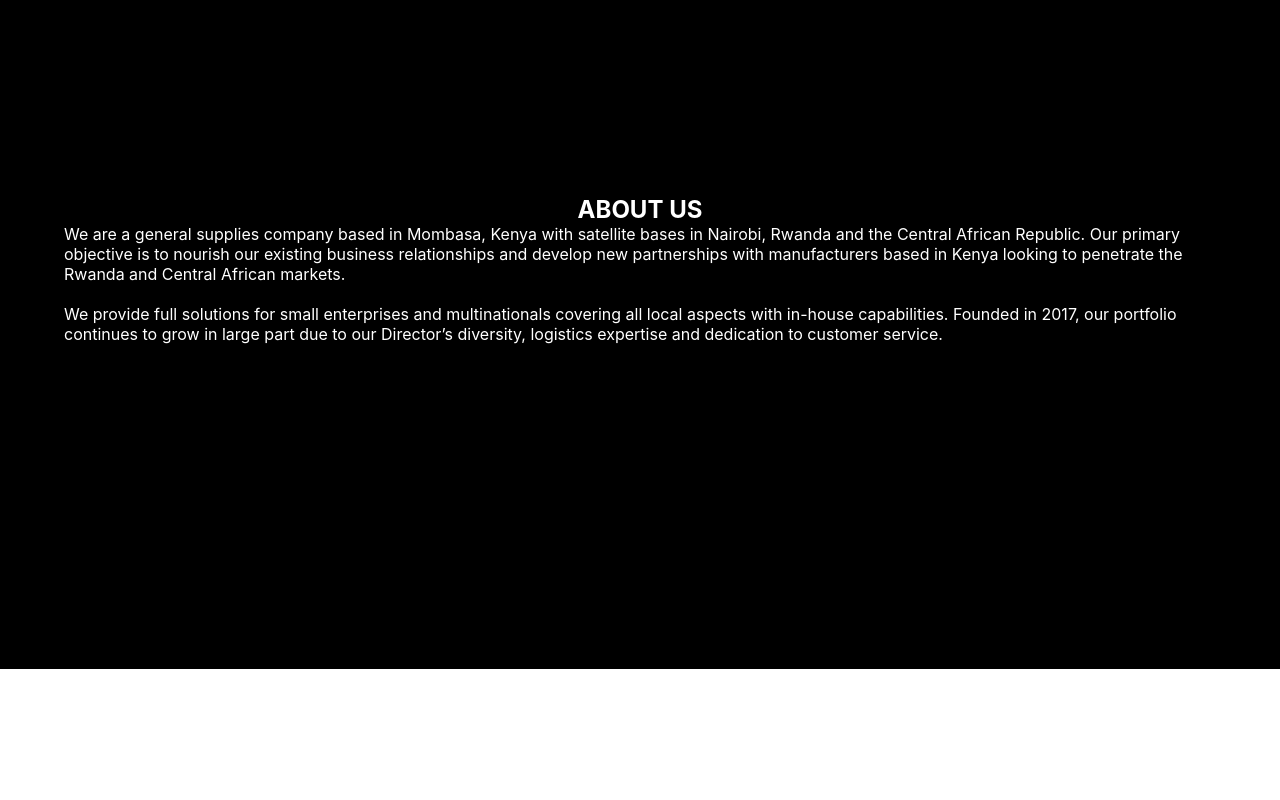
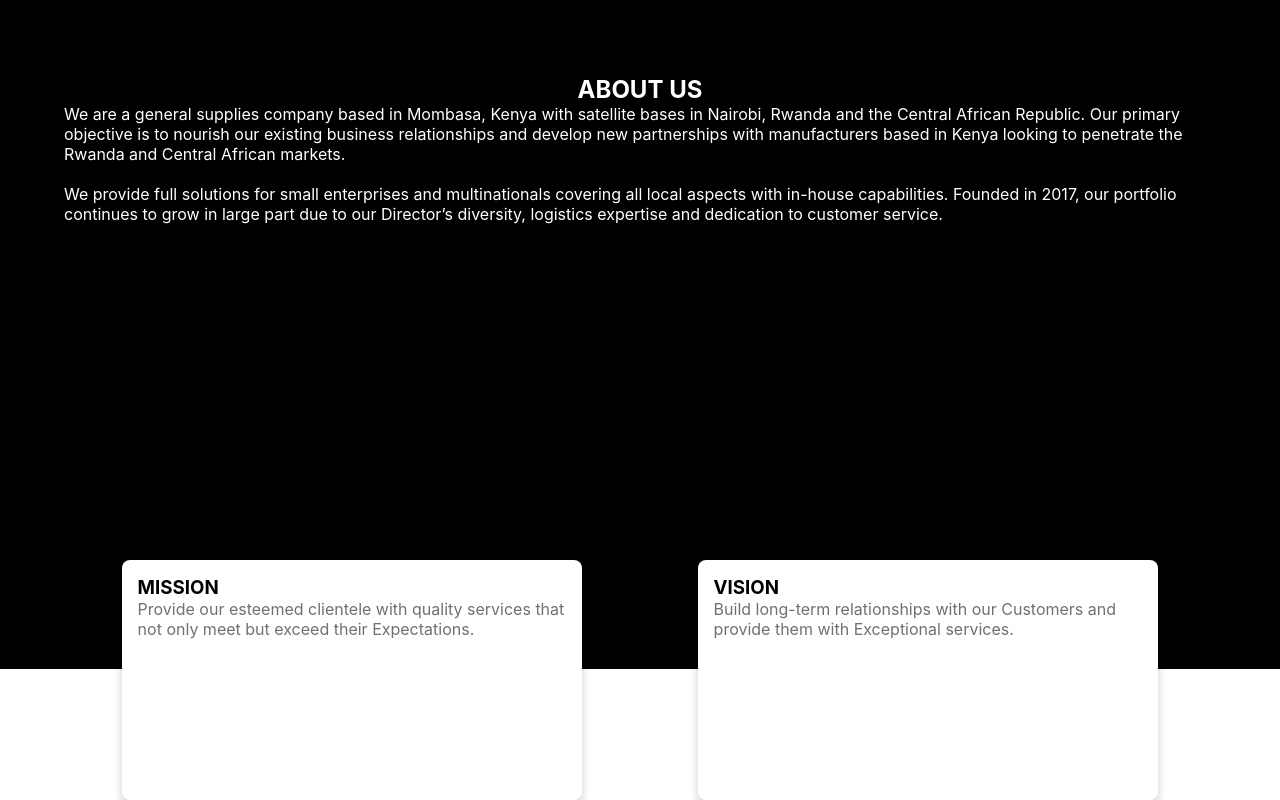
Before and after one commit to mianzegregory/premierthreelogistics, a React (Create React App) app: page / in a window 1280 px wide. Shown: the part 3331-4131 px from the top of the page. Before the commit the page ends 4000 px from the top, so only its background shows below. Built offline with nearby package versions, Linux system fonts and the light colour scheme.

Commit message:
MV Cards

```diff
--- a/src/pages/sections/AboutUs.js
+++ b/src/pages/sections/AboutUs.js
@@ -19,6 +19,22 @@
         our portfolio continues to grow in large part due to our Director’s
         diversity, logistics expertise and dedication to customer service.
       </p>
+      <div className="card-row">
+        <MVCard>
+          <h3>MISSION</h3>
+          <p>
+            Provide our esteemed clientele with quality services that not only
+            meet but exceed their Expectations.
+          </p>
+        </MVCard>
+        <MVCard>
+          <h3>VISION</h3>
+          <p>
+            Build long-term relationships with our Customers and provide them
+            with Exceptional services.
+          </p>
+        </MVCard>
+      </div>
     </SectionWrapper>
   );
 };
@@ -29,7 +45,7 @@
 const SectionWrapper = styled.section`
   padding: 0 5%;
   width: 100vw;
-  height: 100vh;
+  min-height: 100vh;
   display: flex;
   flex-direction: column;
   justify-content: center;
@@ -42,4 +58,31 @@
   * {
     background-color: transparent;
   }
+  .card-row {
+    display: flex;
+    flex-direction: row;
+    justify-content: space-around;
+    align-items: center;
+  }
 `;
+
+//mission and vision card
+const MVCard = styled.div`
+  box-shadow: 0 4px 8px 0 rgba(0, 0, 0, 0.2);
+  transition: 0.3s;
+  border-radius: 0.5rem;
+  lex-direction: column;
+  justify-content: center;
+  align-items: center;
+  background-color: #fff !important;
+  padding: 1rem;
+  width: 40%;
+  height: 15rem;
+  transform: translate(0, 21rem);
+  h2 {
+    color: #000;
+  }
+  p {
+    color: #707070;
+  }
+`;
```
Also changed, not shown: 1 other file (tests, documents, lock files or other folders).
